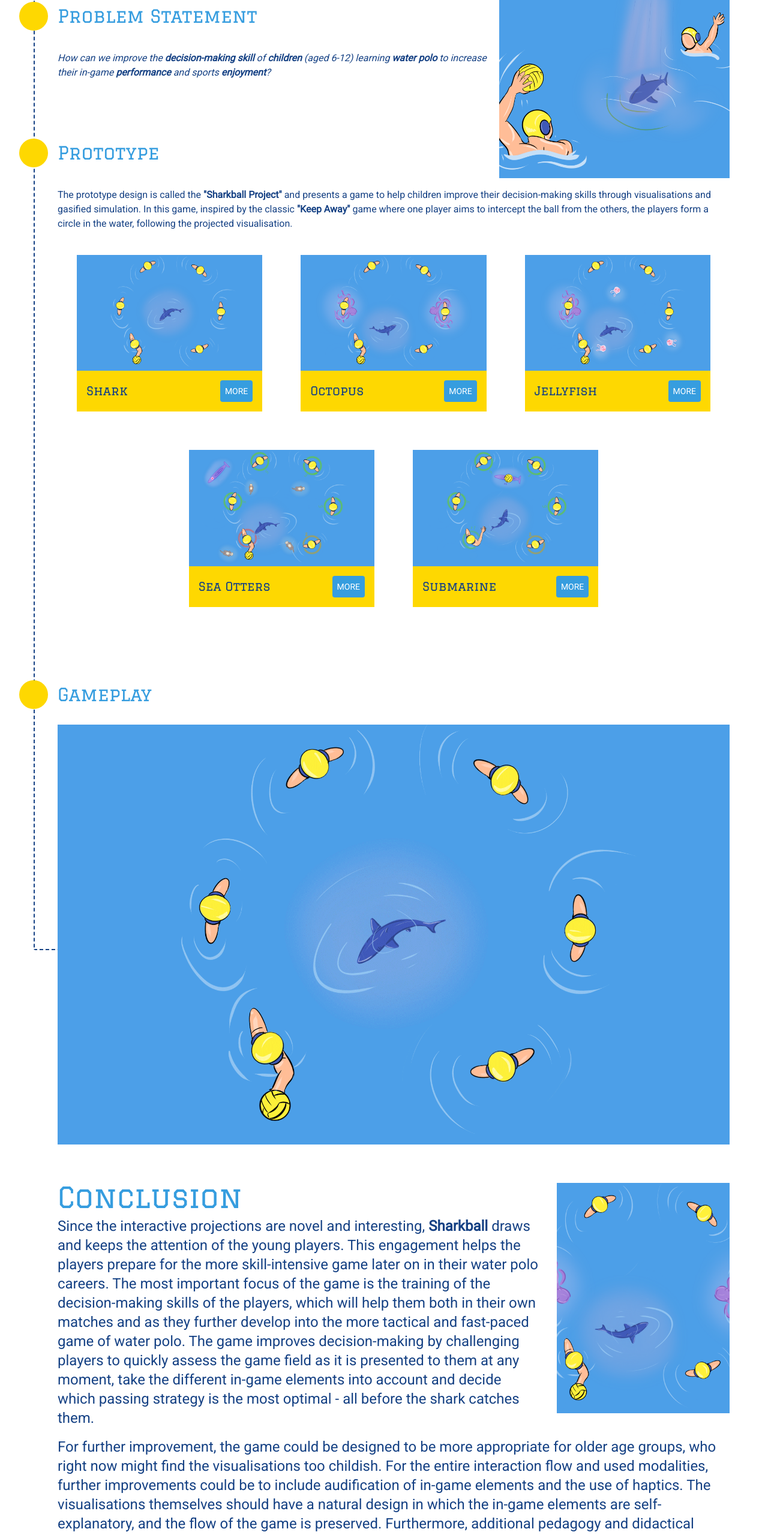
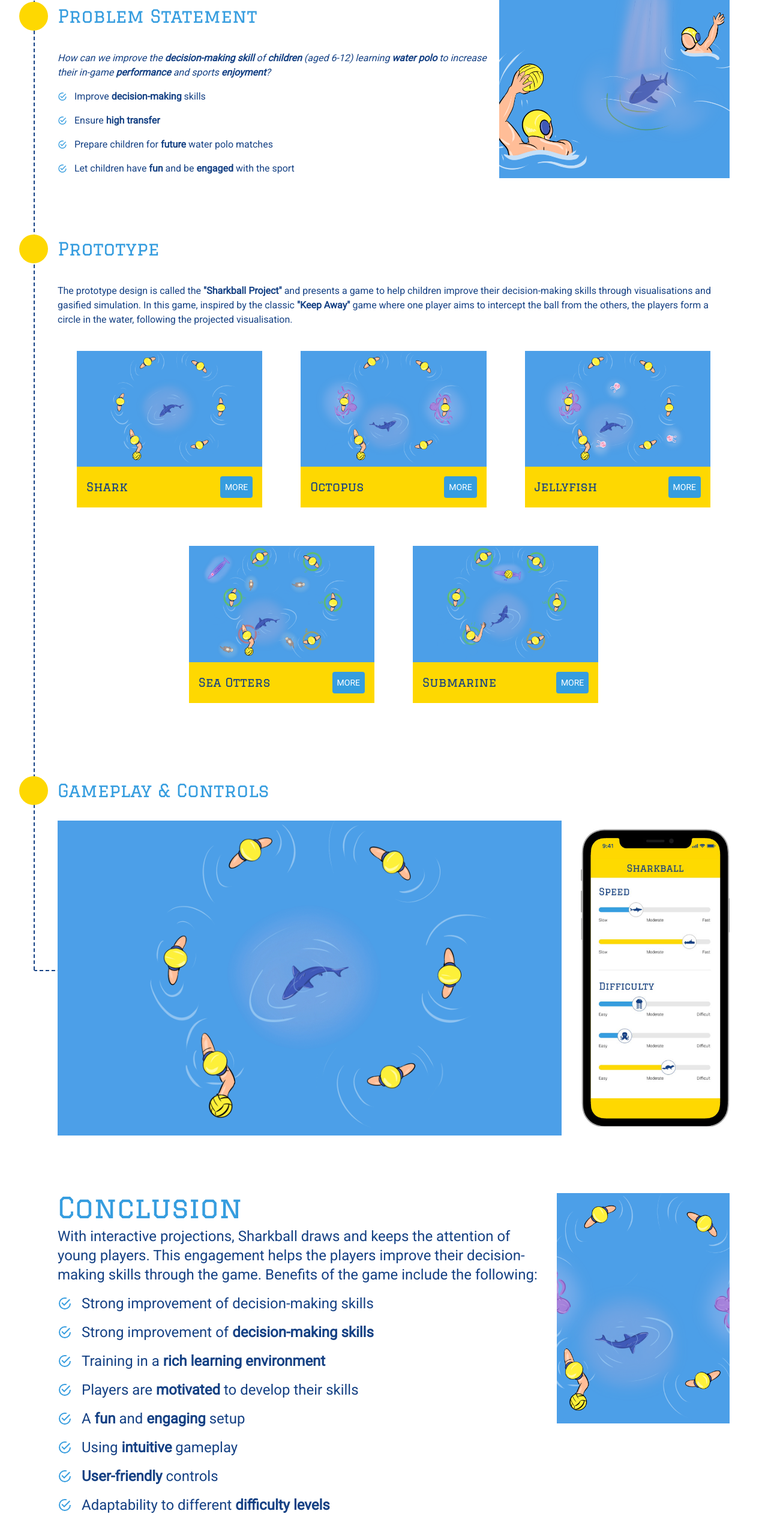
Before and after one commit to jaec86/sit, a Vue app: page / in a window 1280 px wide. Shown: the part 2280-4839 px from the top of the page at 60% size. Built offline with nearby package versions, Linux system fonts and the light colour scheme.

Commit message:
Update home view

```diff
--- a/src/views/Home.vue
+++ b/src/views/Home.vue
@@ -27,8 +27,8 @@
         </div>
       </div>
     </div>
-    <div class="pl-8 w-full bg-white">
-      <div class="relative mx-auto pt-16 px-16 max-w-screen-xl text-blue">
+    <div class="pl-8 pb-16 w-full bg-white">
+      <div class="relative mx-auto pt-16 pb-8 px-16 max-w-screen-xl text-blue">
         <div class="absolute top-0 left-6 h-full border-l-2 border-blue border-dashed"></div>
         <div class="relative py-8">
           <div class="mb-4 ml-4 w-96 h-80 bg-gray float-right">
@@ -39,6 +39,30 @@
             <span>Problem Statement</span>
           </div>
           <p class="py-2 italic">How can we improve the <strong>decision-making skill</strong> of <strong>children</strong> (aged 6-12) learning <strong>water polo</strong> to increase their in-game <strong>performance</strong> and sports <strong>enjoyment</strong>?</p>
+          <p class="relative pl-7 py-2">
+            <svg class="absolute top-3 left-0 w-4 text-light-blue" viewBox="0 0 24 24">
+              <path fill="currentColor" d="M20,12A8,8 0 0,1 12,20A8,8 0 0,1 4,12A8,8 0 0,1 12,4C12.76,4 13.5,4.11 14.2,4.31L15.77,2.74C14.61,2.26 13.34,2 12,2A10,10 0 0,0 2,12A10,10 0 0,0 12,22A10,10 0 0,0 22,12M7.91,10.08L6.5,11.5L11,16L21,6L19.59,4.58L11,13.17L7.91,10.08Z" />
+            </svg>
+            <span>Improve <strong>decision-making</strong> skills</span>
+          </p>
+          <p class="relative pl-7 py-2">
+            <svg class="absolute top-3 left-0 w-4 text-light-blue" viewBox="0 0 24 24">
+              <path fill="currentColor" d="M20,12A8,8 0 0,1 12,20A8,8 0 0,1 4,12A8,8 0 0,1 12,4C12.76,4 13.5,4.11 14.2,4.31L15.77,2.74C14.61,2.26 13.34,2 12,2A10,10 0 0,0 2,12A10,10 0 0,0 12,22A10,10 0 0,0 22,12M7.91,10.08L6.5,11.5L11,16L21,6L19.59,4.58L11,13.17L7.91,10.08Z" />
+            </svg>
+            <span>Ensure <strong>high transfer</strong></span>
+          </p>
+          <p class="relative pl-7 py-2">
+            <svg class="absolute top-3 left-0 w-4 text-light-blue" viewBox="0 0 24 24">
+              <path fill="currentColor" d="M20,12A8,8 0 0,1 12,20A8,8 0 0,1 4,12A8,8 0 0,1 12,4C12.76,4 13.5,4.11 14.2,4.31L15.77,2.74C14.61,2.26 13.34,2 12,2A10,10 0 0,0 2,12A10,10 0 0,0 12,22A10,10 0 0,0 22,12M7.91,10.08L6.5,11.5L11,16L21,6L19.59,4.58L11,13.17L7.91,10.08Z" />
+            </svg>
+            <span>Prepare children for <strong>future</strong> water polo matches</span>
+          </p>
+          <p class="relative pl-7 py-2">
+            <svg class="absolute top-3 left-0 w-4 text-light-blue" viewBox="0 0 24 24">
+              <path fill="currentColor" d="M20,12A8,8 0 0,1 12,20A8,8 0 0,1 4,12A8,8 0 0,1 12,4C12.76,4 13.5,4.11 14.2,4.31L15.77,2.74C14.61,2.26 13.34,2 12,2A10,10 0 0,0 2,12A10,10 0 0,0 12,22A10,10 0 0,0 22,12M7.91,10.08L6.5,11.5L11,16L21,6L19.59,4.58L11,13.17L7.91,10.08Z" />
+            </svg>
+            <span>Let children have <strong>fun</strong> and be <strong>engaged</strong> with the sport</span>
+          </p>
         </div>
         <div class="relative py-8">
           <div class="relative flex items-center py-8 font-graduate text-light-blue text-3xl">
@@ -87,10 +111,17 @@
         <div class="reltive py-8">
           <div class="relative flex items-center py-8 font-graduate text-light-blue text-3xl">
             <div class="absolute -left-16 w-12 h-12 rounded-full bg-yellow"></div>
-            <span>Gameplay</span>
+            <span>Gameplay & Controls</span>
           </div>
-          <div class="absolute left-6 w-1/2 h-1/4 border-2 border-dashed" style="margin-top: 30%; border-left-color: #ffffff; border-bottom-color: #ffffff; border-right-color: #ffffff; border-left-style: solid; border-bottom-style: solid; border-right-style: solid;"></div>
-          <img src="@/assets/sharkball-play.gif" class="relative w-full" />
+          <div class="absolute left-6 w-1/2 h-1/4 border-2 border-dashed" style="margin-top: 20%; border-left-color: #ffffff; border-bottom-color: #ffffff; border-right-color: #ffffff; border-left-style: solid; border-bottom-style: solid; border-right-style: solid;"></div>
+          <div class="relative flex items-center">
+            <div class="w-3/4">
+              <img src="@/assets/sharkball-play.gif"/>
+            </div>
+            <div class="pl-8 w-1/4">
+              <img src="@/assets/sharkball-app.jpg" />
+            </div>
+          </div>
         </div>
       </div>
       <div class="mx-auto px-16 max-w-screen-xl text-blue">
@@ -99,14 +130,56 @@
             <img src="@/assets/sharkball3.png" class="object-cover object-center w-full h-full" />
           </div>
           <div class="font-graduate text-5xl text-light-blue">Conclusion</div>
-          <p class="py-2">Since the interactive projections are novel and interesting, <strong>Sharkball</strong> draws and keeps the attention of the young players. This engagement helps the players prepare for the more skill-intensive game later on in their water polo careers. The most important focus of the game is the training of the decision-making skills of the players, which will help them both in their own matches and as they further develop into the more tactical and fast-paced game of water polo. The game improves decision-making by challenging players to quickly assess the game field as it is presented to them at any moment, take the different in-game elements into account and decide which passing strategy is the most optimal - all before the shark catches them.</p>
-          <p class="py-2">For further improvement, the game could be designed to be more appropriate for older age groups, who right now might find the visualisations too childish. For the entire interaction flow and used modalities, further improvements could be to include audification of in-game elements and the use of haptics. The visualisations themselves should have a natural design in which the in-game elements are self-explanatory, and the flow of the game is preserved. Furthermore, additional pedagogy and didactical theories could be applied in the game to increase engagement and effective training for children as they are introduced and progress in the game.</p>
+          <p class="py-2">With interactive projections, Sharkball draws and keeps the attention of young players. This engagement helps the players improve their decision-making skills through the game. Benefits of the game include the following:</p>
+          <p class="relative pl-10 py-2">
+            <svg class="absolute top-3 left-0 w-6 text-light-blue" viewBox="0 0 24 24">
+              <path fill="currentColor" d="M20,12A8,8 0 0,1 12,20A8,8 0 0,1 4,12A8,8 0 0,1 12,4C12.76,4 13.5,4.11 14.2,4.31L15.77,2.74C14.61,2.26 13.34,2 12,2A10,10 0 0,0 2,12A10,10 0 0,0 12,22A10,10 0 0,0 22,12M7.91,10.08L6.5,11.5L11,16L21,6L19.59,4.58L11,13.17L7.91,10.08Z" />
+            </svg>
+            <span>Strong improvement of decision-making skills</span>
+          </p>
+          <p class="relative pl-10 py-2">
+            <svg class="absolute top-3 left-0 w-6 text-light-blue" viewBox="0 0 24 24">
+              <path fill="currentColor" d="M20,12A8,8 0 0,1 12,20A8,8 0 0,1 4,12A8,8 0 0,1 12,4C12.76,4 13.5,4.11 14.2,4.31L15.77,2.74C14.61,2.26 13.34,2 12,2A10,10 0 0,0 2,12A10,10 0 0,0 12,22A10,10 0 0,0 22,12M7.91,10.08L6.5,11.5L11,16L21,6L19.59,4.58L11,13.17L7.91,10.08Z" />
+            </svg>
+            <span>Strong improvement of <strong>decision-making skills</strong></span>
+          </p>
+          <p class="relative pl-10 py-2">
+            <svg class="absolute top-3 left-0 w-6 text-light-blue" viewBox="0 0 24 24">
+              <path fill="currentColor" d="M20,12A8,8 0 0,1 12,20A8,8 0 0,1 4,12A8,8 0 0,1 12,4C12.76,4 13.5,4.11 14.2,4.31L15.77,2.74C14.61,2.26 13.34,2 12,2A10,10 0 0,0 2,12A10,10 0 0,0 12,22A10,10 0 0,0 22,12M7.91,10.08L6.5,11.5L11,16L21,6L19.59,4.58L11,13.17L7.91,10.08Z" />
+            </svg>
+            <span>Training in a <strong>rich learning environment</strong></span>
+          </p>
+          <p class="relative pl-10 py-2">
+            <svg class="absolute top-3 left-0 w-6 text-light-blue" viewBox="0 0 24 24">
+              <path fill="currentColor" d="M20,12A8,8 0 0,1 12,20A8,8 0 0,1 4,12A8,8 0 0,1 12,4C12.76,4 13.5,4.11 14.2,4.31L15.77,2.74C14.61,2.26 13.34,2 12,2A10,10 0 0,0 2,12A10,10 0 0,0 12,22A10,10 0 0,0 22,12M7.91,10.08L6.5,11.5L11,16L21,6L19.59,4.58L11,13.17L7.91,10.08Z" />
+            </svg>
+            <span>Players are <strong>motivated</strong> to develop their skills</span>
+          </p>
+          <p class="relative pl-10 py-2">
+            <svg class="absolute top-3 left-0 w-6 text-light-blue" viewBox="0 0 24 24">
+              <path fill="currentColor" d="M20,12A8,8 0 0,1 12,20A8,8 0 0,1 4,12A8,8 0 0,1 12,4C12.76,4 13.5,4.11 14.2,4.31L15.77,2.74C14.61,2.26 13.34,2 12,2A10,10 0 0,0 2,12A10,10 0 0,0 12,22A10,10 0 0,0 22,12M7.91,10.08L6.5,11.5L11,16L21,6L19.59,4.58L11,13.17L7.91,10.08Z" />
+            </svg>
+            <span>A <strong>fun</strong> and <strong>engaging</strong> setup</span>
+          </p>
+          <p class="relative pl-10 py-2">
+            <svg class="absolute top-3 left-0 w-6 text-light-blue" viewBox="0 0 24 24">
+              <path fill="currentColor" d="M20,12A8,8 0 0,1 12,20A8,8 0 0,1 4,12A8,8 0 0,1 12,4C12.76,4 13.5,4.11 14.2,4.31L15.77,2.74C14.61,2.26 13.34,2 12,2A10,10 0 0,0 2,12A10,10 0 0,0 12,22A10,10 0 0,0 22,12M7.91,10.08L6.5,11.5L11,16L21,6L19.59,4.58L11,13.17L7.91,10.08Z" />
+            </svg>
+            <span>Using <strong>intuitive</strong> gameplay</span>
+          </p>
+          <p class="relative pl-10 py-2">
+            <svg class="absolute top-3 left-0 w-6 text-light-blue" viewBox="0 0 24 24">
+              <path fill="currentColor" d="M20,12A8,8 0 0,1 12,20A8,8 0 0,1 4,12A8,8 0 0,1 12,4C12.76,4 13.5,4.11 14.2,4.31L15.77,2.74C14.61,2.26 13.34,2 12,2A10,10 0 0,0 2,12A10,10 0 0,0 12,22A10,10 0 0,0 22,12M7.91,10.08L6.5,11.5L11,16L21,6L19.59,4.58L11,13.17L7.91,10.08Z" />
+            </svg>
+            <span><strong>User-friendly</strong> controls</span>
+          </p>
+          <p class="relative pl-10 py-2">
+            <svg class="absolute top-3 left-0 w-6 text-light-blue" viewBox="0 0 24 24">
+              <path fill="currentColor" d="M20,12A8,8 0 0,1 12,20A8,8 0 0,1 4,12A8,8 0 0,1 12,4C12.76,4 13.5,4.11 14.2,4.31L15.77,2.74C14.61,2.26 13.34,2 12,2A10,10 0 0,0 2,12A10,10 0 0,0 12,22A10,10 0 0,0 22,12M7.91,10.08L6.5,11.5L11,16L21,6L19.59,4.58L11,13.17L7.91,10.08Z" />
+            </svg>
+            <span>Adaptability to different <strong>difficulty levels</strong></span>
+          </p>
         </div>
-      </div>
-    </div>
-    <div class="pl-8 pt-8 pb-16 w-full bg-white">
-      <div class="mx-auto max-w-screen-xl px-16 py-8">
-        <img src="@/assets/video-preview.png" class="w-full" />
       </div>
     </div>
     <portal to="modals">
```
Also changed, not shown: src/assets/sharkball-app.jpg (added).
